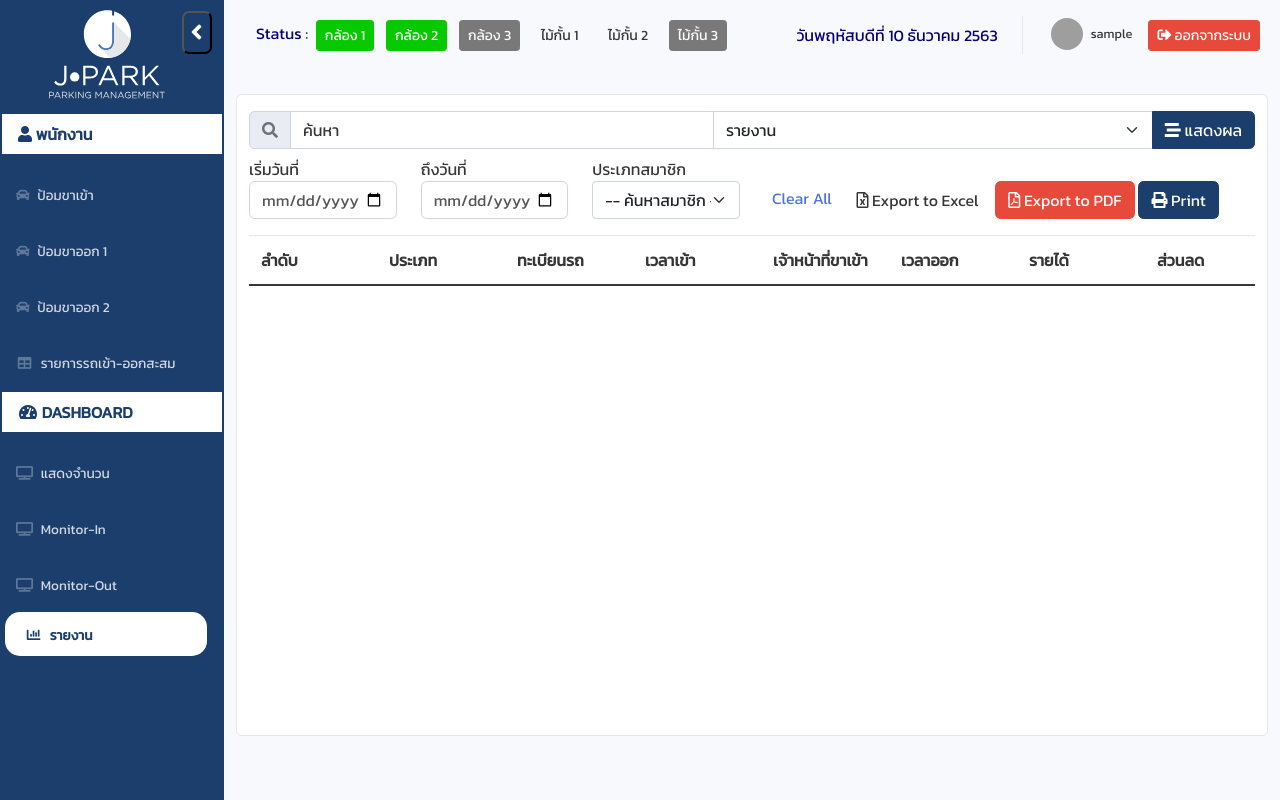
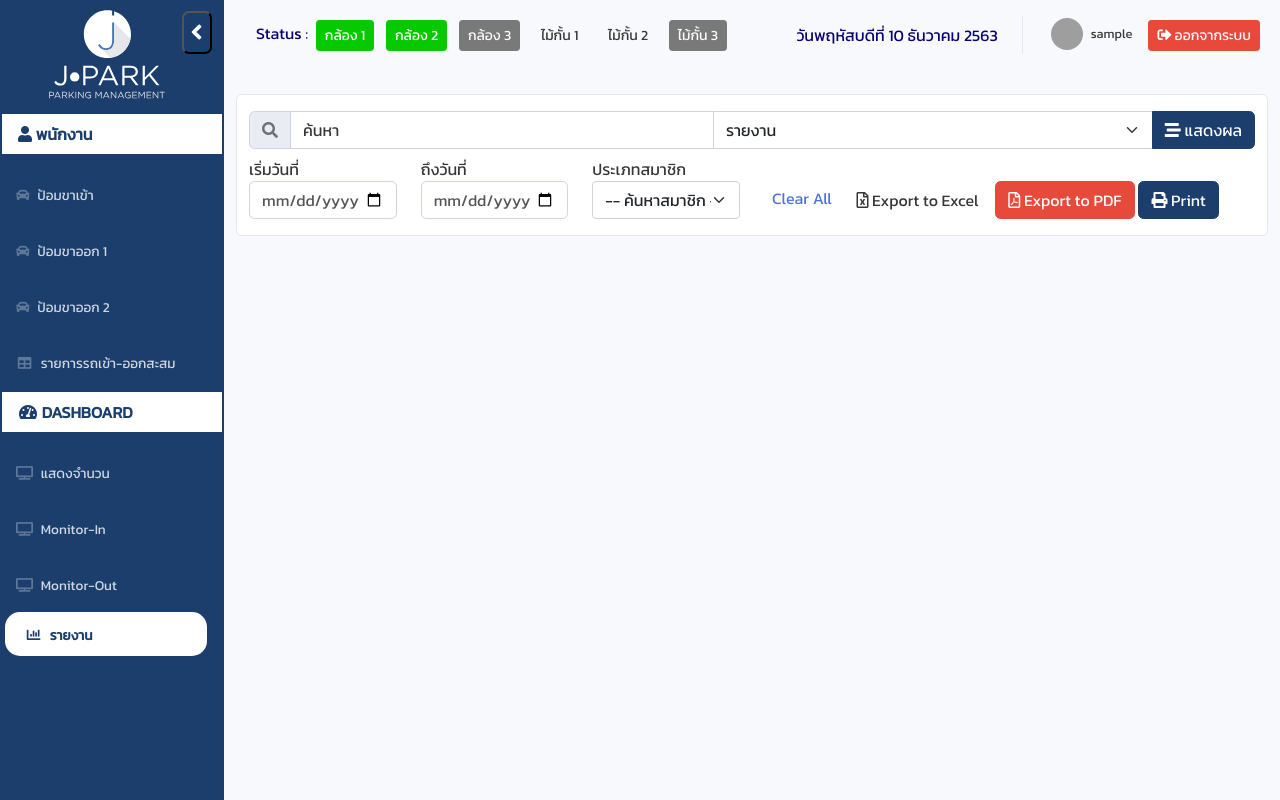
Before and after one commit to ChanisaraU/jpark, a Flask app: page /report in a window 1280 px wide. Run offline with Flask 2, Linux system fonts and the light colour scheme; the visitor is signed in with stand-in values (Sample User, id 1); lists and menus that the app fills with data are empty; parts of the project's set-up code (start-up, migrations or seed data) failed here and were passed over; some libraries are stand-ins or nearby versions; some web fonts are replaced; grey boxes are pictures that could not be loaded.

Commit message:
[mint2] แก้ไข report

```diff
--- a/project/application/frontend/templates/report.html
+++ b/project/application/frontend/templates/report.html
@@ -28,11 +28,11 @@
                     <div class="input-group flex-nowrap">
                       <span class="input-group-text"><i class="fa fa-search"></i></span>
                       <input type="text" placeholder="ค้นหา" class="form-control">
-                      <select class="form-select" id="mySelect" name="reports">
-                        <option value="1">รายงาน</option>
-                        <option value="2">การเข้าออกของรถ</option>
-                        <option value="3">รายงานภาษีขาย</option>
-                        <option value="4">รถค้าง</option>
+                      <select class="form-select" id="mySelect" name="reports" onchange="if(this.value)window.location.href=this.value">
+                        <option value="/report">รายงาน</option>
+                        <option value="#">การเข้าออกของรถ</option>
+                        <option value="#">รายงานภาษีขาย</option>
+                        <option value="#">รถค้าง</option>
                       </select>
                       <button class="btn btn-primary test"><i class="fas fa-stream"></i> แสดงผล</button>
                     </div>
@@ -69,32 +69,7 @@
                         You have selected: {{ report_list }}
                     {% endif %}
                   </div> -->
-
               </div>
-              <div class="table-responsive" style="height: 500px;overflow-x: scroll;">
-                <table class="table table-hover">
-                    <thead>
-                        <tr>
-                            <th scope="col" class="sticky-top" style="background: white;min-width: 10vw;">ลำดับ</th>
-                            <th scope="col" class="sticky-top" style="background: white;min-width: 10vw;">ประเภท</th>
-                            <th scope="col" class="sticky-top" style="background: white;min-width: 10vw;">ทะเบียนรถ</th>
-                            <th scope="col" class="sticky-top" style="background: white;min-width: 10vw;">เวลาเข้า</th>
-                            <th scope="col" class="sticky-top" style="background: white;min-width: 10vw;">เจ้าหน้าที่ขาเข้า</th>
-                            <th scope="col" class="sticky-top" style="background: white;min-width: 10vw;">เวลาออก</th>
-                            <th scope="col" class="sticky-top" style="background: white;min-width: 10vw;">รายได้</th>
-                            <th scope="col" class="sticky-top" style="background: white;min-width: 10vw;">ส่วนลด</th>
-                            <th scope="col" class="sticky-top" style="background: white;min-width: 10vw;">เจ้าหน้าที่ขาออก</th>
-                        </tr>
-                    </thead>
-                    <tbody id="myTable">
-                        <tr>
-
-
-                        </tr>
-                    </tbody>
-
-                </table>
-                </div>
           </div>
 
 
```
